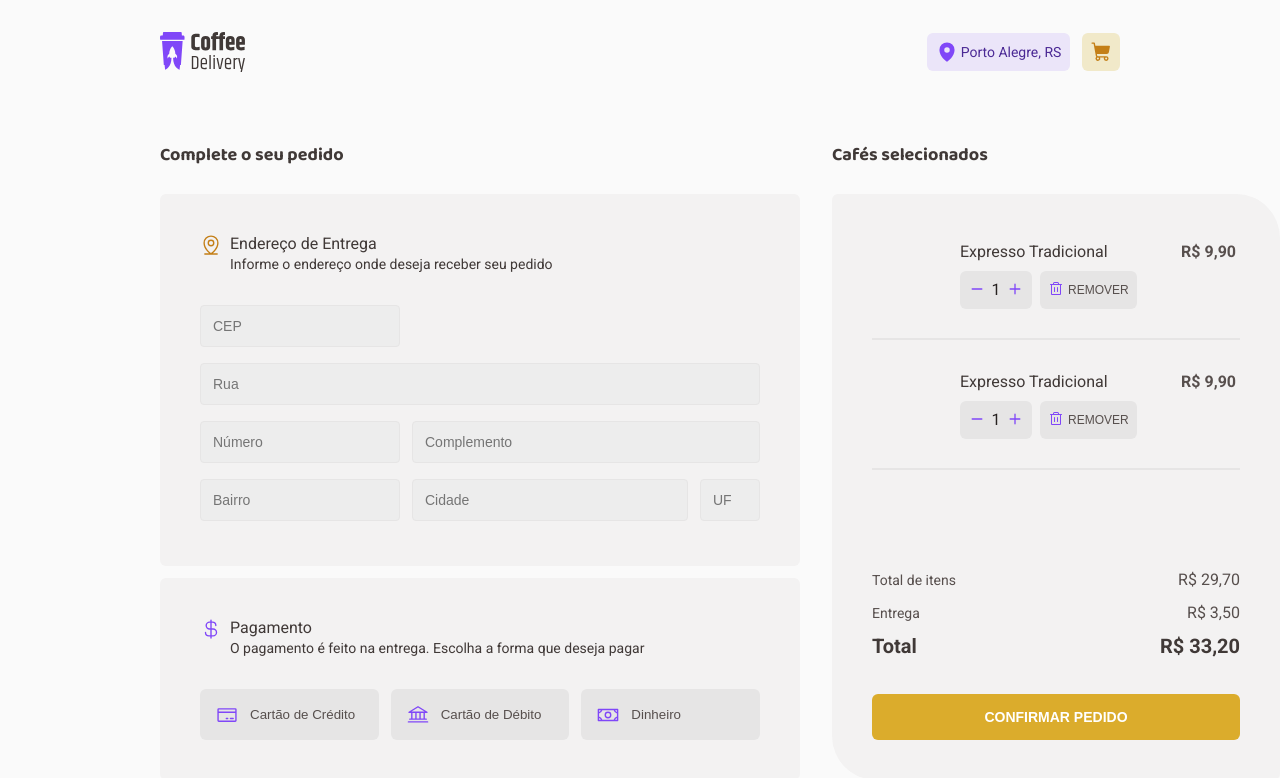
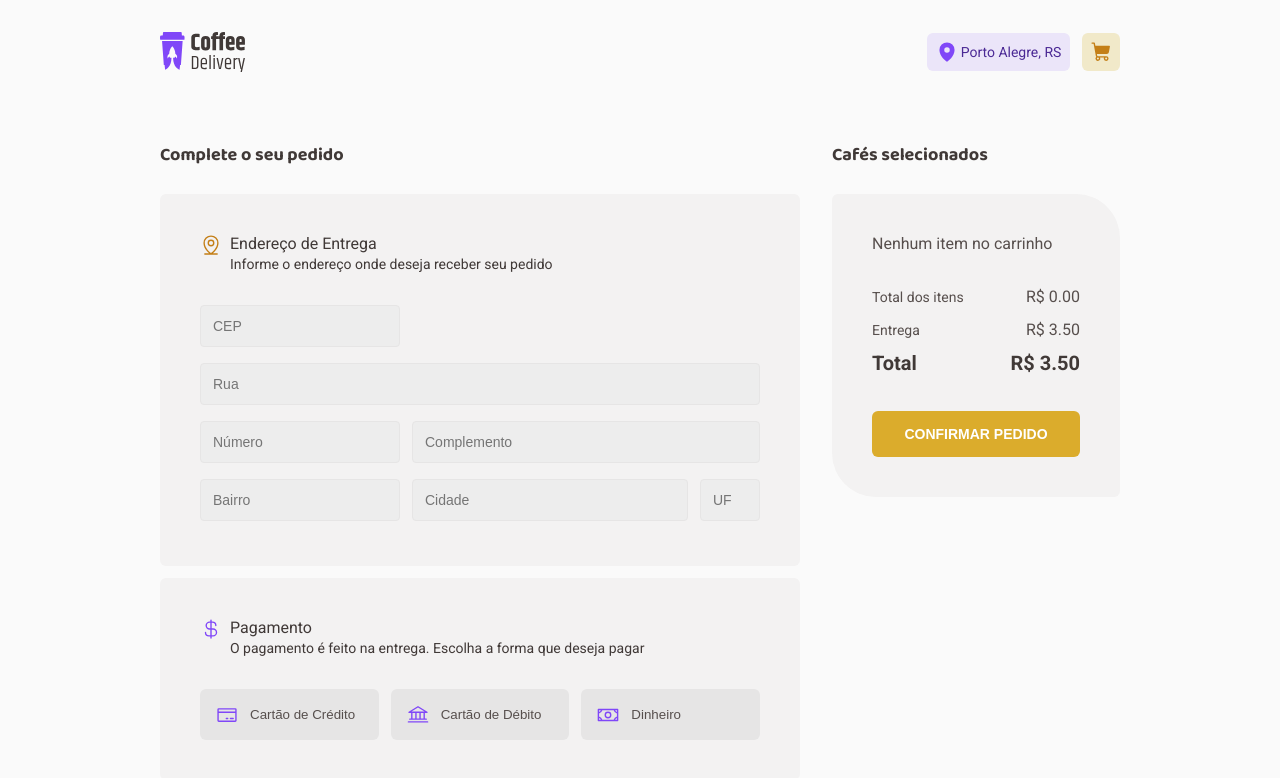
Before and after one commit to Luaxlz/ignite-coffe-delivery-challenge, a React (Vite) app: page /checkout in a window 1280 px wide. Shown: the top 778 px of the page. Built offline with nearby package versions, Linux system fonts and the light colour scheme.

Commit message:
feat: added increment, decrement and remove item features for checkout page

```diff
--- a/src/Pages/Checkout/components/CartCoffeeCard/index.tsx
+++ b/src/Pages/Checkout/components/CartCoffeeCard/index.tsx
@@ -5,17 +5,55 @@ import {
 } from './styles';
 import { QuantityButton } from '../../../../components/QuantityButton';
 import { Trash } from '@phosphor-icons/react';
+import { CartContext } from '../../../../contexts/CartContext';
+import { useContext } from 'react';
 
-export function CartCoffeeCard() {
+interface CartCoffeeCardProps {
+  coffee: {
+    id: string;
+    title: string;
+    description: string;
+    tags: string[];
+    price: number;
+    image: string;
+    quantity: number;
+  };
+}
+
+export function CartCoffeeCard({ coffee }: CartCoffeeCardProps) {
+  const {
+    incrementCartItemQuantity,
+    decrementCartItemQuantity,
+    removeCartItem,
+  } = useContext(CartContext);
+
+  function handleCartIncrement() {
+    incrementCartItemQuantity(coffee.id);
+  }
+
+  function handleCartDecrement() {
+    decrementCartItemQuantity(coffee.id);
+  }
+
+  function handleCartItemRemove() {
+    removeCartItem(coffee.id);
+  }
+
   return (
     <CoffeeCardContainer>
       <CardInfoContainer>
-        <div id='productImageContainer' />
+        <div id='productImageContainer'>
+          <img src={coffee.image} alt='' />
+        </div>
         <div id='productInfoContainer'>
-          <span id='productTitle'>Expresso Tradicional</span>
+          <span id='productTitle'>{coffee.title}</span>
           <div id='actionButtonsContainer'>
-            <QuantityButton quantity={1} />
-            <button id='removeProductButton'>
+            <QuantityButton
+              quantity={coffee.quantity}
+              incrementQuantity={handleCartIncrement}
+              decrementQuantity={handleCartDecrement}
+            />
+            <button id='removeProductButton' onClick={handleCartItemRemove}>
               <div id='trashIcon'>
                 <Trash size={16} />
               </div>
@@ -24,7 +62,7 @@ export function CartCoffeeCard() {
           </div>
         </div>
       </CardInfoContainer>
-      <ProductValueInfo>R$ 9,90</ProductValueInfo>
+      <ProductValueInfo>R$ {coffee.price.toFixed(2)}</ProductValueInfo>
     </CoffeeCardContainer>
   );
 }
--- a/src/Pages/Checkout/index.tsx
+++ b/src/Pages/Checkout/index.tsx
@@ -23,6 +23,9 @@ import { CartCoffeeCard } from './components/CartCoffeeCard';
 import { useForm } from 'react-hook-form';
 import * as zod from 'zod';
 import { zodResolver } from '@hookform/resolvers/zod';
+import { Fragment, useContext } from 'react';
+import { CartContext } from '../../contexts/CartContext';
+import { coffees } from '../../../data.json';
 
 const deliveryAddressSchema = zod.object({
   cep: zod.string().min(1),
@@ -37,6 +40,7 @@ const deliveryAddressSchema = zod.object({
 export type OrderInfo = zod.infer<typeof deliveryAddressSchema>;
 
 export function Checkout() {
+  const { cart } = useContext(CartContext);
   const { register, handleSubmit, reset } = useForm<OrderInfo>({
     resolver: zodResolver(deliveryAddressSchema),
     defaultValues: {
@@ -50,11 +54,33 @@ export function Checkout() {
     },
   });
 
+  const cartHasItems = cart.length >= 1;
+  const deliveryFee = 3.5;
+
   function handleCheckout(data: any) {
     console.log(data);
 
     reset();
   }
+
+  const coffeesInCart = cart.map((item) => {
+    const coffeeInfo = coffees.find((coffee) => coffee.id === item.id);
+
+    if (!coffeeInfo) {
+      throw new Error('Café não encontrado');
+    }
+
+    return { ...coffeeInfo, quantity: item.quantity };
+  });
+
+  const coffeesInCartTotalPrice = coffeesInCart.reduce(
+    (previousValue, currentCoffee) => {
+      return (previousValue += currentCoffee.price * currentCoffee.quantity);
+    },
+    0
+  );
+
+  const orderTotalPrice = coffeesInCartTotalPrice + deliveryFee;
 
   return (
     <>
@@ -153,25 +179,33 @@ export function Checkout() {
             <CheckoutTitle>Cafés selecionados</CheckoutTitle>
             <CartContainer>
               <div id='productsContainer'>
-                {Array.from({ length: 2 }).map(() => (
-                  <>
-                    <CartCoffeeCard />
-                    <Divider />
-                  </>
-                ))}
+                {cartHasItems ? (
+                  coffeesInCart.map((coffee) => (
+                    <Fragment key={coffee.id}>
+                      <CartCoffeeCard coffee={coffee} />
+                      <Divider />
+                    </Fragment>
+                  ))
+                ) : (
+                  <span>Nenhum item no carrinho</span>
+                )}
               </div>
               <ResumeContainer>
                 <div className='resumeInfo'>
-                  <span>Total de itens</span>
-                  <span className='resumeValue'>R$ 29,70</span>
+                  <span>Total dos itens</span>
+                  <span className='resumeValue'>
+                    R$ {coffeesInCartTotalPrice.toFixed(2)}
+                  </span>
                 </div>
                 <div className='resumeInfo'>
                   <span>Entrega</span>
-                  <span className='resumeValue'>R$ 3,50</span>
+                  <span className='resumeValue'>
+                    R$ {deliveryFee.toFixed(2)}
+                  </span>
                 </div>
                 <div className='resumeInfo' id='totalInfo'>
                   <span>Total</span>
-                  <span>R$ 33,20</span>
+                  <span>R$ {orderTotalPrice.toFixed(2)}</span>
                 </div>
               </ResumeContainer>
               <button id='confirmOrderButton' type='submit'>
--- a/src/Pages/Checkout/styles.ts
+++ b/src/Pages/Checkout/styles.ts
@@ -163,7 +163,7 @@ export const CartContainer = styled.div`
   display: flex;
   flex-direction: column;
   width: 100%;
-  height: 100%;
+  max-height: 100%;
   background-color: ${(props) => props.theme['base-card']};
   padding: 2.5rem;
   border-radius: 6px 44px;
--- a/src/Pages/Home/components/ProductCard/index.tsx
+++ b/src/Pages/Home/components/ProductCard/index.tsx
@@ -7,10 +7,11 @@ import {
   Actions,
   Tags,
 } from './styles';
-import { createContext, useEffect, useState } from 'react';
+import { useContext, useEffect, useState } from 'react';
 import { useTheme } from 'styled-components';
+import { CartContext } from '../../../../contexts/CartContext';
 
-type Props = {
+export type CoffeeProps = {
   coffee: {
     id: string;
     title: string;
@@ -18,24 +19,12 @@ type Props = {
     tags: string[];
     price: number;
     image: string;
-    quantity: 1;
   };
 };
 
-interface Item {
-  id: string;
-  quantity: number;
-}
-
-interface CartContextType {
-  Items: Item[];
-}
-
-const CartContext = createContext({} as CartContextType);
-
-export function ProductCard({ coffee }: Props) {
+export function ProductCard({ coffee }: CoffeeProps) {
+  const { addItemToCart } = useContext(CartContext);
   const theme = useTheme();
-  const [cart, setCart] = useState<Item[]>([]);
   const [quantity, setQuantity] = useState(1);
   const [isItemAdded, setIsItemAdded] = useState(false);
 
@@ -48,21 +37,10 @@ export function ProductCard({ coffee }: Props) {
   }
 
   function handleAddItem() {
-    const isItemAlreadyAdded = cart.find((item) => item.id === coffee.id);
-
-    if (isItemAlreadyAdded) {
-      setCart((state) =>
-        state.map((item) => {
-          if (item.id === coffee.id) {
-            return { ...item, quantity: quantity };
-          } else {
-            return item;
-          }
-        })
-      );
-    } else {
-      setCart((state) => [...state, { id: coffee.id, quantity }]);
-    }
+    addItemToCart({
+      ...coffee,
+      quantity,
+    });
     setIsItemAdded(true);
   }
 
--- /dev/null
+++ b/src/contexts/CartContext.tsx
@@ -0,0 +1,90 @@
+import { ReactNode, createContext, useState } from 'react';
+
+export interface Item {
+  id: string;
+  quantity: number;
+}
+
+interface CartContextType {
+  cart: Item[];
+  addItemToCart: (coffee: Item) => void;
+  incrementCartItemQuantity: (coffeeId: string) => void;
+  decrementCartItemQuantity: (coffeeId: string) => void;
+  removeCartItem: (coffeeId: string) => void;
+}
+
+interface CartContextProps {
+  children: ReactNode;
+}
+
+export const CartContext = createContext({} as CartContextType);
+
+export function CartContextProvider({ children }: CartContextProps) {
+  const [cart, setCart] = useState<Item[]>([]);
+
+  function addItemToCart(coffee: Item) {
+    const isItemAlreadyAdded = cart.find((item) => item.id === coffee.id);
+
+    if (isItemAlreadyAdded) {
+      setCart((state) =>
+        state.map((item) => {
+          if (item.id === coffee.id) {
+            return { ...item, quantity: coffee.quantity };
+          } else {
+            return item;
+          }
+        })
+      );
+    } else {
+      setCart((state) => [
+        ...state,
+        { id: coffee.id, quantity: coffee.quantity },
+      ]);
+    }
+  }
+
+  function incrementCartItemQuantity(coffeeId: string) {
+    setCart((state) =>
+      state.map((item) => {
+        if (item.id === coffeeId) {
+          return { ...item, quantity: item.quantity + 1 };
+        } else {
+          return item;
+        }
+      })
+    );
+  }
+
+  function decrementCartItemQuantity(coffeeId: string) {
+    setCart((state) =>
+      state.map((item) => {
+        if (item.id === coffeeId) {
+          return { ...item, quantity: item.quantity - 1 };
+        } else {
+          return item;
+        }
+      })
+    );
+  }
+
+  function removeCartItem(coffeeId: string) {
+    const currentItemIndex = cart.findIndex((item) => item.id === coffeeId);
+    if (currentItemIndex >= 0) {
+      setCart((state) => state.splice(currentItemIndex, 1));
+    }
+  }
+
+  return (
+    <CartContext.Provider
+      value={{
+        addItemToCart,
+        cart,
+        incrementCartItemQuantity,
+        decrementCartItemQuantity,
+        removeCartItem,
+      }}
+    >
+      {children}
+    </CartContext.Provider>
+  );
+}
```
Also changed, not shown: src/App.tsx (+10 -7 lines).
